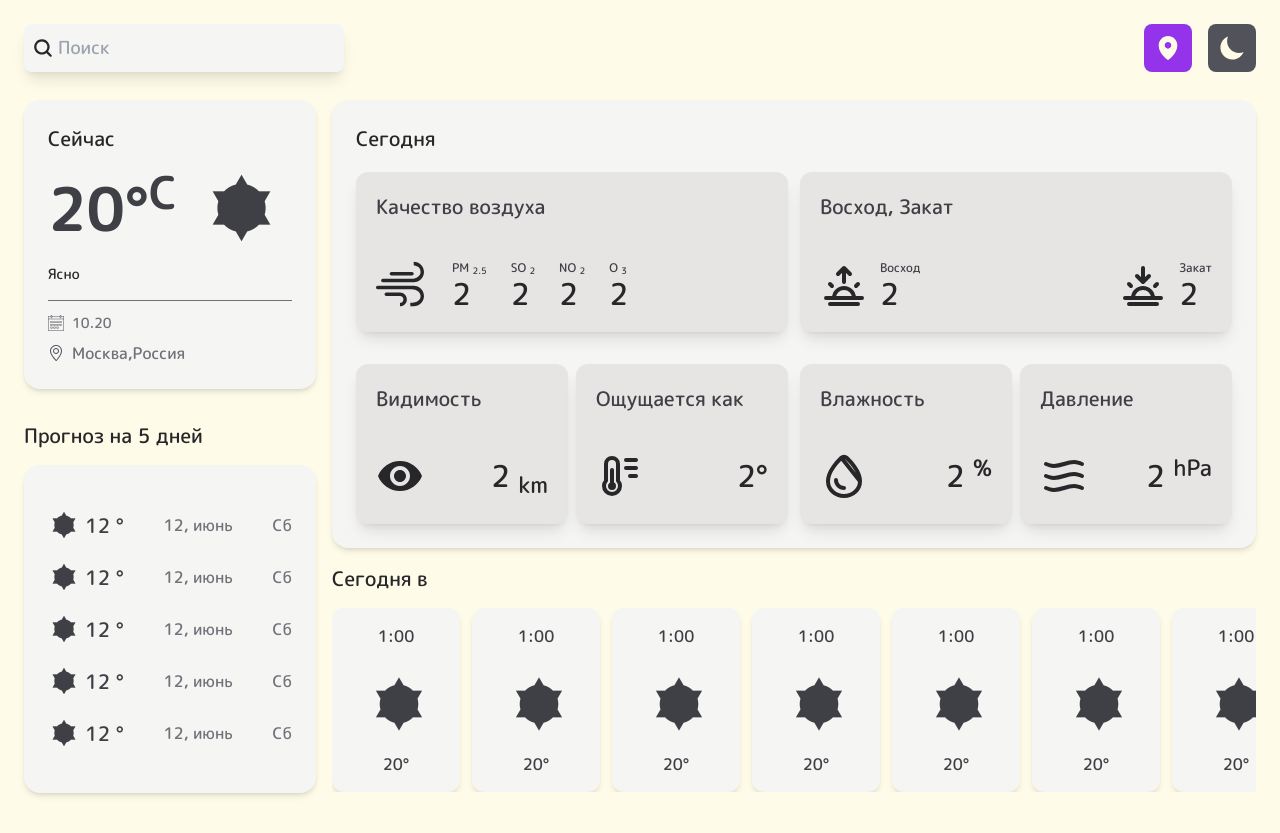
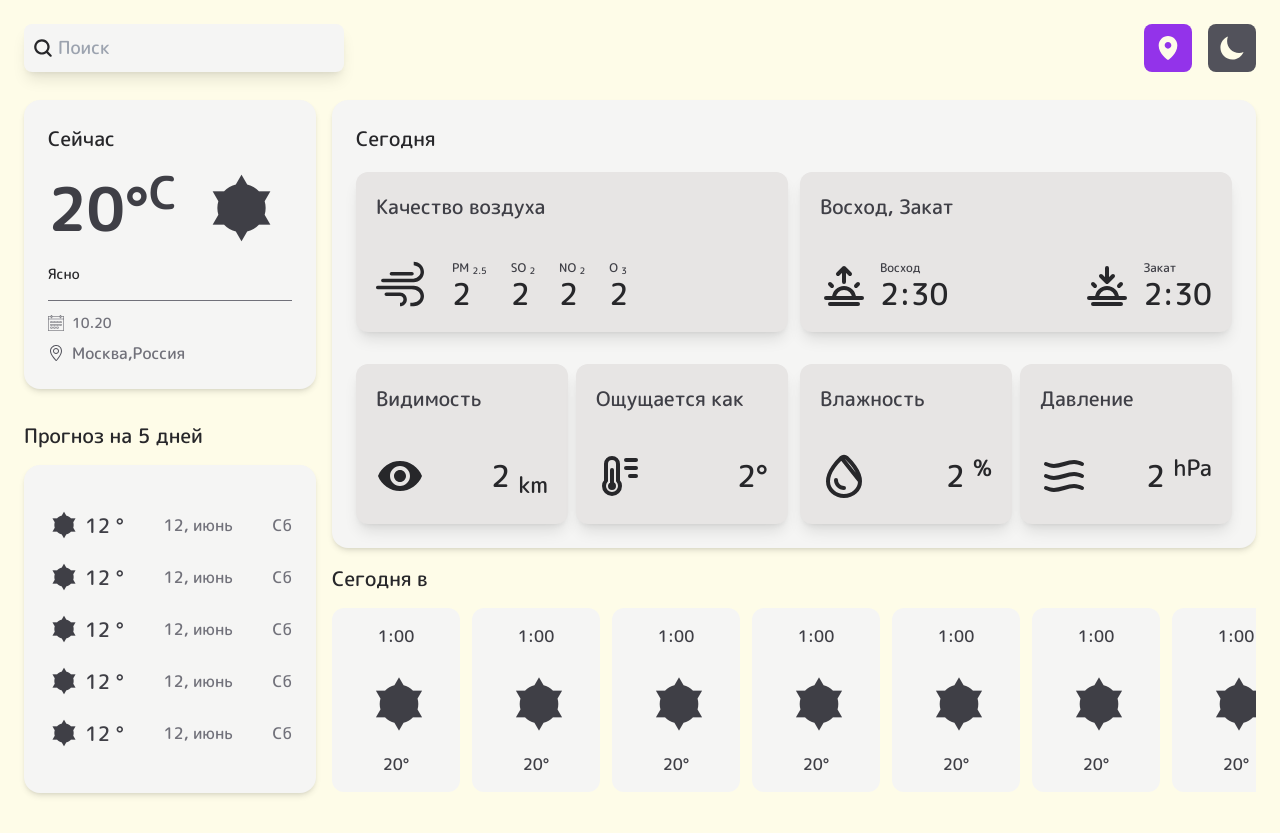
Before and after one commit to killitar/sky-cast, a Vue app: page / in a window 1280 px wide. Built offline with nearby package versions, Linux system fonts and the light colour scheme.

Commit message:
fix:color elements,readme  add:add pinia store

```diff
--- a/package.json
+++ b/package.json
@@ -11,6 +11,7 @@
   },
   "dependencies": {
     "@tauri-apps/api": "^1.4.0",
+    "pinia": "^2.1.6",
     "vue": "^3.3.4"
   },
   "devDependencies": {
--- a/src/components/hourly-forecast-component.vue
+++ b/src/components/hourly-forecast-component.vue
@@ -9,7 +9,8 @@
         class="container-snap flex touch-auto gap-3 overflow-auto scroll-smooth duration-500"
       >
         <li
-          class="flex flex-col items-center rounded-xl bg-stone-100 px-6 py-4 shadow-md duration-500 dark:bg-zinc-800"
+          v-for="n in 8"
+          class="flex flex-col items-center rounded-xl bg-stone-100 px-6 py-4 duration-500 dark:bg-zinc-800"
         >
           <p
             class="mb-6 text-center text-zinc-700 duration-500 dark:text-stone-100"
@@ -18,119 +19,7 @@
           </p>
           <i
             alt="cloudy"
-            class="owf owf-800 owf-4x h-20 w-20 text-center text-zinc-700 duration-500 dark:text-yellow-100"
-          ></i>
-          <p class="text-center text-zinc-700 duration-500 dark:text-yellow-50">
-            20&deg;
-          </p>
-        </li>
-        <li
-          class="flex flex-col items-center rounded-xl bg-stone-100 px-6 py-4 shadow-md duration-500 dark:bg-zinc-800"
-        >
-          <p
-            class="mb-6 text-center text-zinc-700 duration-500 dark:text-stone-100"
-          >
-            1:00
-          </p>
-          <i
-            alt="cloudy"
-            class="owf owf-800 owf-4x h-20 w-20 text-center text-zinc-700 duration-500 dark:text-yellow-100"
-          ></i>
-          <p class="text-center text-zinc-700 duration-500 dark:text-yellow-50">
-            20&deg;
-          </p>
-        </li>
-        <li
-          class="flex flex-col items-center rounded-xl bg-stone-100 px-6 py-4 shadow-md duration-500 dark:bg-zinc-800"
-        >
-          <p
-            class="mb-6 text-center text-zinc-700 duration-500 dark:text-stone-100"
-          >
-            1:00
-          </p>
-          <i
-            alt="cloudy"
-            class="owf owf-800 owf-4x h-20 w-20 text-center text-zinc-700 duration-500 dark:text-yellow-100"
-          ></i>
-          <p class="text-center text-zinc-700 duration-500 dark:text-yellow-50">
-            20&deg;
-          </p>
-        </li>
-        <li
-          class="flex flex-col items-center rounded-xl bg-stone-100 px-6 py-4 shadow-md duration-500 dark:bg-zinc-800"
-        >
-          <p
-            class="mb-6 text-center text-zinc-700 duration-500 dark:text-stone-100"
-          >
-            1:00
-          </p>
-          <i
-            alt="cloudy"
-            class="owf owf-800 owf-4x h-20 w-20 text-center text-zinc-700 duration-500 dark:text-yellow-100"
-          ></i>
-          <p class="text-center text-zinc-700 duration-500 dark:text-yellow-50">
-            20&deg;
-          </p>
-        </li>
-        <li
-          class="flex flex-col items-center rounded-xl bg-stone-100 px-6 py-4 shadow-md duration-500 dark:bg-zinc-800"
-        >
-          <p
-            class="mb-6 text-center text-zinc-700 duration-500 dark:text-stone-100"
-          >
-            1:00
-          </p>
-          <i
-            alt="cloudy"
-            class="owf owf-800 owf-4x h-20 w-20 text-center text-zinc-700 duration-500 dark:text-yellow-100"
-          ></i>
-          <p class="text-center text-zinc-700 duration-500 dark:text-yellow-50">
-            20&deg;
-          </p>
-        </li>
-        <li
-          class="flex flex-col items-center rounded-xl bg-stone-100 px-6 py-4 shadow-md duration-500 dark:bg-zinc-800"
-        >
-          <p
-            class="mb-6 text-center text-zinc-700 duration-500 dark:text-stone-100"
-          >
-            1:00
-          </p>
-          <i
-            alt="cloudy"
-            class="owf owf-800 owf-4x h-20 w-20 text-center text-zinc-700 duration-500 dark:text-yellow-100"
-          ></i>
-          <p class="text-center text-zinc-700 duration-500 dark:text-yellow-50">
-            20&deg;
-          </p>
-        </li>
-        <li
-          class="flex flex-col items-center rounded-xl bg-stone-100 px-6 py-4 shadow-md duration-500 dark:bg-zinc-800"
-        >
-          <p
-            class="mb-6 text-center text-zinc-700 duration-500 dark:text-stone-100"
-          >
-            1:00
-          </p>
-          <i
-            alt="cloudy"
-            class="owf owf-800 owf-4x h-20 w-20 text-center text-zinc-700 duration-500 dark:text-yellow-100"
-          ></i>
-          <p class="text-center text-zinc-700 duration-500 dark:text-yellow-50">
-            20&deg;
-          </p>
-        </li>
-        <li
-          class="flex flex-col items-center rounded-xl bg-stone-100 px-6 py-4 shadow-md duration-500 dark:bg-zinc-800"
-        >
-          <p
-            class="mb-6 text-center text-zinc-700 duration-500 dark:text-stone-100"
-          >
-            1:00
-          </p>
-          <i
-            alt="cloudy"
-            class="owf owf-800 owf-4x h-20 w-20 text-center text-zinc-700 duration-500 dark:text-yellow-100"
+            class="owf owf-800 owf-4x h-20 w-20 text-center text-zinc-700 duration-500 dark:text-stone-50"
           ></i>
           <p class="text-center text-zinc-700 duration-500 dark:text-yellow-50">
             20&deg;
--- a/src/components/now-component.vue
+++ b/src/components/now-component.vue
@@ -10,12 +10,12 @@
     </h2>
     <div class="mb-4 flex items-center justify-start">
       <p
-        class="mr-6 text-6xl font-bold text-zinc-700 duration-500 dark:text-yellow-100"
+        class="mr-6 text-6xl font-bold text-zinc-700 duration-500 dark:text-stone-50"
       >
         20&deg;<sup>C</sup>
       </p>
       <i
-        class="owf owf-800 owf-5x text-zinc-700 duration-500 dark:text-yellow-100"
+        class="owf owf-800 owf-5x text-zinc-700 duration-500 dark:text-stone-50"
         alt="weather"
       ></i>
     </div>
--- a/src/components/today-component.vue
+++ b/src/components/today-component.vue
@@ -15,7 +15,7 @@
         <h3 class="mb-10 text-xl text-zinc-700">Качество воздуха</h3>
         <div class="flex">
           <svg
-            class="mr-7 h-12 w-12 fill-zinc-800 duration-500 dark:fill-yellow-50"
+            class="mr-7 h-12 w-12 fill-zinc-800 duration-500 dark:fill-stone-50"
             viewBox="0 -1 28 28"
             version="1.1"
             xmlns="http://www.w3.org/2000/svg"
@@ -58,7 +58,7 @@
                 PM <sub>2.5</sub>
               </p>
               <p
-                class="text-3xl font-normal text-zinc-800 duration-500 dark:text-yellow-50"
+                class="text-3xl font-normal text-zinc-800 duration-500 dark:text-stone-50"
               >
                 2
               </p>
@@ -68,7 +68,7 @@
                 SO <sub>2</sub>
               </p>
               <p
-                class="text-3xl font-normal text-zinc-800 duration-500 dark:text-yellow-50"
+                class="text-3xl font-normal text-zinc-800 duration-500 dark:text-stone-50"
               >
                 2
               </p>
@@ -76,7 +76,7 @@
             <li class="mr-6">
               <p class="text-xs font-normal text-zinc-700">NO <sub>2</sub></p>
               <p
-                class="text-3xl font-normal text-zinc-800 duration-500 dark:text-yellow-50"
+                class="text-3xl font-normal text-zinc-800 duration-500 dark:text-stone-50"
               >
                 2
               </p>
@@ -84,7 +84,7 @@
             <li>
               <p class="text-xs font-normal text-zinc-700">O <sub>3</sub></p>
               <p
-                class="text-3xl font-normal text-zinc-800 duration-500 dark:text-yellow-50"
+                class="text-3xl font-normal text-zinc-800 duration-500 dark:text-stone-50"
               >
                 2
               </p>
@@ -99,7 +99,7 @@
         <div class="flex justify-between">
           <div class="flex items-center md:mb-0 md:mr-12">
             <svg
-              class="mr-3 h-12 w-12 stroke-zinc-800 duration-500 dark:stroke-yellow-50"
+              class="mr-3 h-12 w-12 stroke-zinc-800 duration-500 dark:stroke-stone-50"
               viewBox="0 0 24 24"
               fill="none"
               xmlns="http://www.w3.org/2000/svg"
@@ -122,16 +122,16 @@
             <div>
               <p class="text-xs font-normal text-zinc-700">Восход</p>
               <p
-                class="text-3xl font-normal text-zinc-800 duration-500 dark:text-yellow-50"
+                class="text-3xl font-normal text-zinc-800 duration-500 dark:text-stone-50"
               >
-                2
+                2:30
               </p>
             </div>
           </div>
 
           <div class="flex items-center">
             <svg
-              class="mr-3 h-12 w-12 stroke-zinc-800 duration-500 dark:stroke-yellow-50"
+              class="mr-3 h-12 w-12 stroke-zinc-800 duration-500 dark:stroke-stone-50"
               viewBox="0 0 24 24"
               fill="none"
               xmlns="http://www.w3.org/2000/svg"
@@ -154,9 +154,9 @@
             <div>
               <p class="text-xs font-normal text-zinc-700">Закат</p>
               <p
-                class="text-3xl font-normal text-zinc-800 duration-500 dark:text-yellow-50"
+                class="text-3xl font-normal text-zinc-800 duration-500 dark:text-stone-50"
               >
-                2
+                2:30
               </p>
             </div>
           </div>
@@ -170,7 +170,7 @@
 
           <div class="flex items-center justify-between">
             <svg
-              class="mr-3 h-12 w-12 fill-zinc-800 duration-500 dark:fill-yellow-50"
+              class="mr-3 h-12 w-12 fill-zinc-800 duration-500 dark:fill-stone-50"
               xmlns="http://www.w3.org/2000/svg"
               viewBox="0 0 24 24"
             >
@@ -187,7 +187,7 @@
               </g>
             </svg>
             <p
-              class="text-3xl font-normal text-zinc-800 duration-500 dark:text-yellow-50"
+              class="text-3xl font-normal text-zinc-800 duration-500 dark:text-stone-50"
             >
               2 <sub>km</sub>
             </p>
@@ -200,7 +200,7 @@
 
           <div class="flex items-center justify-between">
             <svg
-              class="mr-3 h-12 w-12 stroke-zinc-800 duration-500 dark:stroke-yellow-50"
+              class="mr-3 h-12 w-12 stroke-zinc-800 duration-500 dark:stroke-stone-50"
               viewBox="0 0 24 24"
               fill="none"
               xmlns="http://www.w3.org/2000/svg"
@@ -221,7 +221,7 @@
               </g>
             </svg>
             <p
-              class="text-3xl font-normal text-zinc-800 duration-500 dark:text-yellow-50"
+              class="text-3xl font-normal text-zinc-800 duration-500 dark:text-stone-50"
             >
               2&deg;
             </p>
@@ -236,7 +236,7 @@
 
           <div class="flex items-center justify-between">
             <svg
-              class="mr-2 h-12 w-12 stroke-zinc-800 duration-500 dark:stroke-yellow-50"
+              class="mr-2 h-12 w-12 stroke-zinc-800 duration-500 dark:stroke-stone-50"
               viewBox="0 0 24 24"
               fill="none"
               xmlns="http://www.w3.org/2000/svg"
@@ -260,7 +260,7 @@
               </g>
             </svg>
             <p
-              class="text-3xl font-normal text-zinc-800 duration-500 dark:text-yellow-50"
+              class="text-3xl font-normal text-zinc-800 duration-500 dark:text-stone-50"
             >
               2 <sup>%</sup>
             </p>
@@ -273,7 +273,7 @@
 
           <div class="flex items-center justify-between">
             <svg
-              class="mr-2 h-12 w-12 stroke-zinc-800 duration-500 dark:stroke-yellow-50"
+              class="mr-2 h-12 w-12 stroke-zinc-800 duration-500 dark:stroke-stone-50"
               viewBox="0 0 24 24"
               fill="none"
               xmlns="http://www.w3.org/2000/svg"
@@ -294,7 +294,7 @@
               </g>
             </svg>
             <p
-              class="text-3xl font-normal text-zinc-800 duration-500 dark:text-yellow-50"
+              class="text-3xl font-normal text-zinc-800 duration-500 dark:text-stone-50"
             >
               2 <sup>hPa</sup>
             </p>
```
Also changed, not shown: src/components/daily-forecast-component.vue (+3 -74 lines), 2 other files (tests, documents, lock files or other folders).
